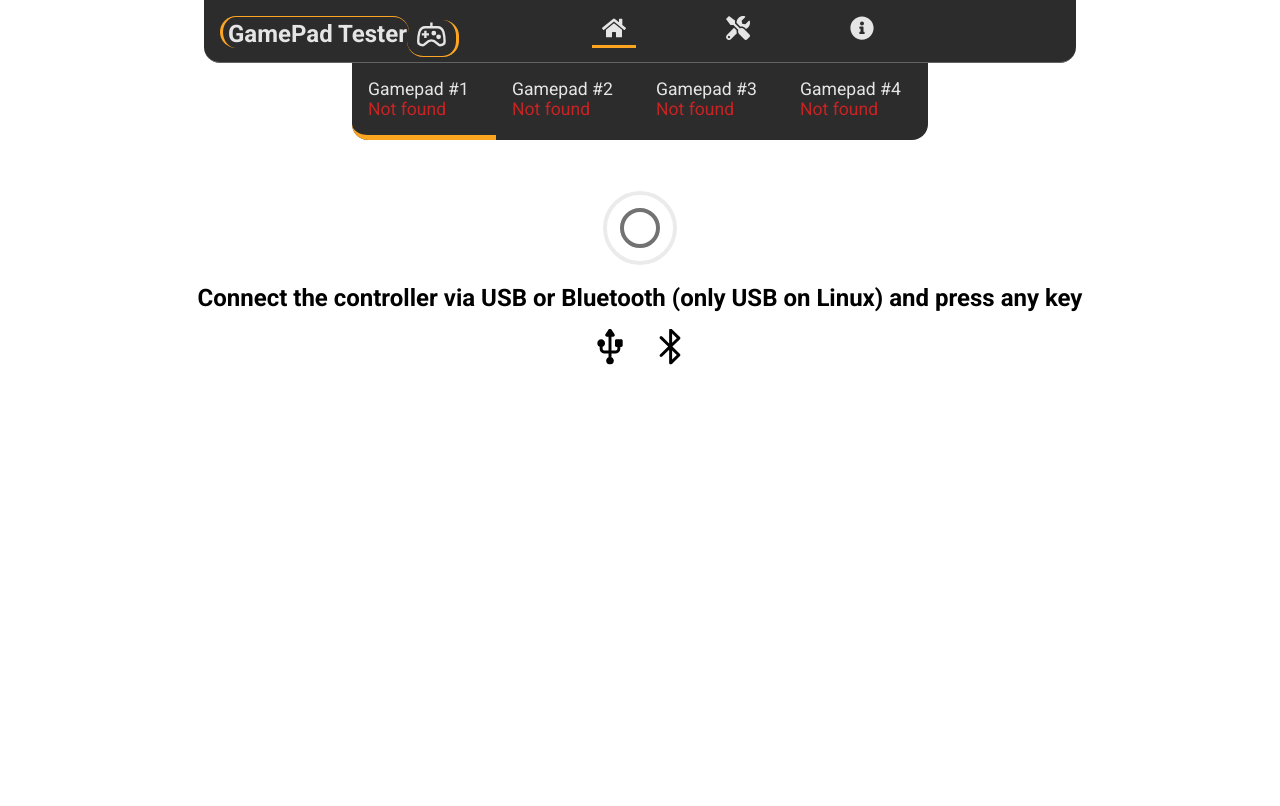
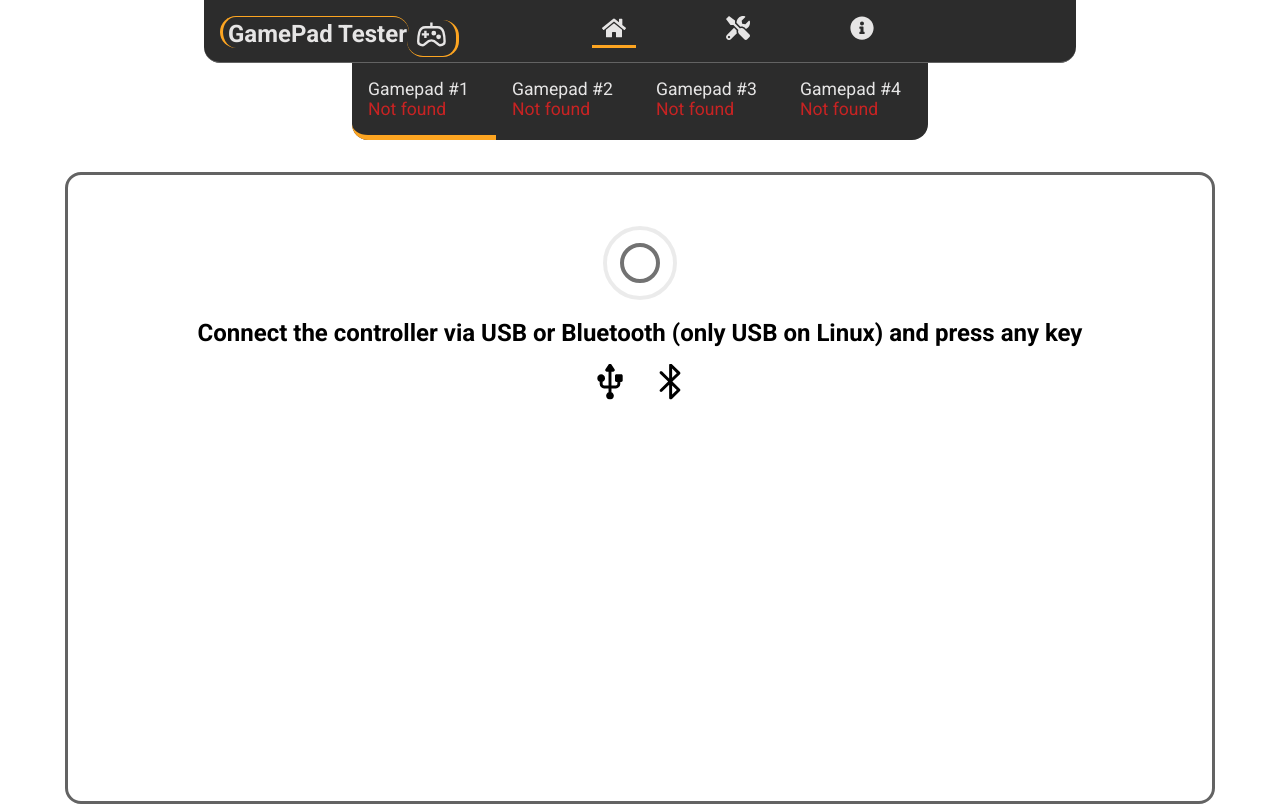
Before and after one commit to Vectari/gpad-tester, a React (Vite) app: page / in a window 1280 px wide. Shown: the top 806 px of the page. Built offline with nearby package versions, Linux system fonts and the light colour scheme.

Commit message:
fix: borders for better ads behavior

```diff
--- a/src/components/MainGamepad/MainGamepad.jsx
+++ b/src/components/MainGamepad/MainGamepad.jsx
@@ -21,6 +21,7 @@
   StyledHistoryAndVibrationButtonsWrapper,
   StyledVibrationLoopButtonWrapper,
   StyledSmallInfo,
+  StyledLoaderTextWrapper,
 } from "./MainGamepad.styles";
 import { MainPageInfo } from "../MainPageInfo/MainPageInfo";
 import { AudioRecorder } from "../AudioRecorder/AudioRecorder";
@@ -279,18 +280,22 @@
   if (buttons === 0 || !connectionStatus) {
     return (
       <>
+        <StyledLoaderTextWrapper className={scaleValue}>
           <StyledLoader>
             <div></div>
             <div></div>
           </StyledLoader>
+
           <h2>
             Connect the controller via USB or Bluetooth (only USB on Linux) and
             press any key
           </h2>
+
           <StyledSVG>
             <img src={USB_SVG} alt="usb logo" />
             <img src={BT_SVG} alt="bluetooth logo" />
           </StyledSVG>
+        </StyledLoaderTextWrapper>
         <MainPageInfo />
       </>
     );
--- a/src/components/MainGamepad/MainGamepad.styles.jsx
+++ b/src/components/MainGamepad/MainGamepad.styles.jsx
@@ -3,9 +3,11 @@
 
 export const StyledLoader = styled.div`
   margin: 3rem 0 1rem 0;
+  margin: 3rem auto;
+  margin-bottom: 1rem;
   color: ${Theme.black};
   box-sizing: border-box;
-  display: inline-block;
+  display: flex;
   position: relative;
   width: 80px;
   height: 80px;
@@ -54,6 +56,39 @@
   }
 `;
 
+export const StyledLoaderTextWrapper = styled.span`
+  border: 2px solid black;
+  justify-items: center;
+  width: 1150px;
+  border: 3px solid ${Theme.secondary};
+  border-radius: 1rem;
+  margin-top: 2rem;
+
+  &.scale08 {
+    transform: scale(0.8);
+    margin-top: -2.7rem;
+  }
+
+  &.scale09 {
+    transform: scale(0.9);
+    margin-top: -0.4rem;
+  }
+
+  &.scale1 {
+    transform: scale(1);
+  }
+
+  &.scale11 {
+    transform: scale(1.1);
+    margin-top: 4.1rem;
+  }
+
+  &.scale12 {
+    transform: scale(1.2);
+    margin-top: 6.5rem;
+  }
+`;
+
 export const StyledSVG = styled.div`
   margin: 20px 0 400px 0;
   scale: 1.2;
@@ -68,7 +103,7 @@
   grid-template-columns: repeat(2, 1fr);
   margin-top: 2rem;
   justify-items: center;
-  max-width: 1150px;
+  width: 1150px;
   padding: 30px 30px;
   border: 3px solid ${Theme.secondary};
   border-radius: 1rem;
@@ -151,7 +186,6 @@
     props ? `rgba(0,0,0,${props.value})` : `white`};
   color: ${(props) => (props.value > 0.4 ? `white` : `rgba(0,0,0)`)};
   padding: 10px;
-  /* margin: 5px; */
   border-radius: 10px;
   width: 55px;
   border: 1px solid ${Theme.secondary};
--- a/src/components/MainPageInfo/MainPageInfo.jsx
+++ b/src/components/MainPageInfo/MainPageInfo.jsx
@@ -2,8 +2,8 @@
 import { Theme } from "../../styles/Theme";
 
 const StyledMainPageInfo = styled.div`
-  max-width: 55%;
-  margin: 2rem 0 2rem 0;
+  max-width: 80%;
+  margin: 2rem auto;
   padding: 0px 1rem;
 
   h1 {
```
Lines whose indentation alone changed are shown as unchanged.
